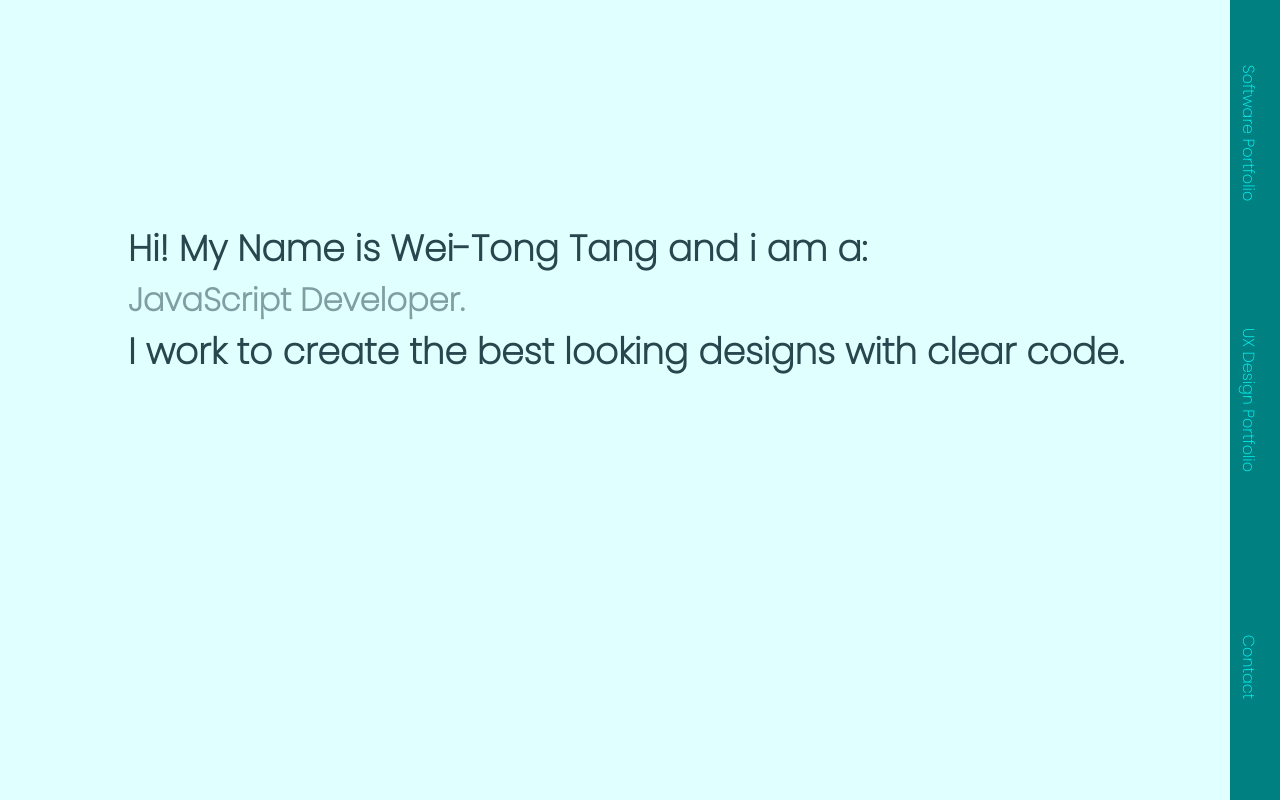
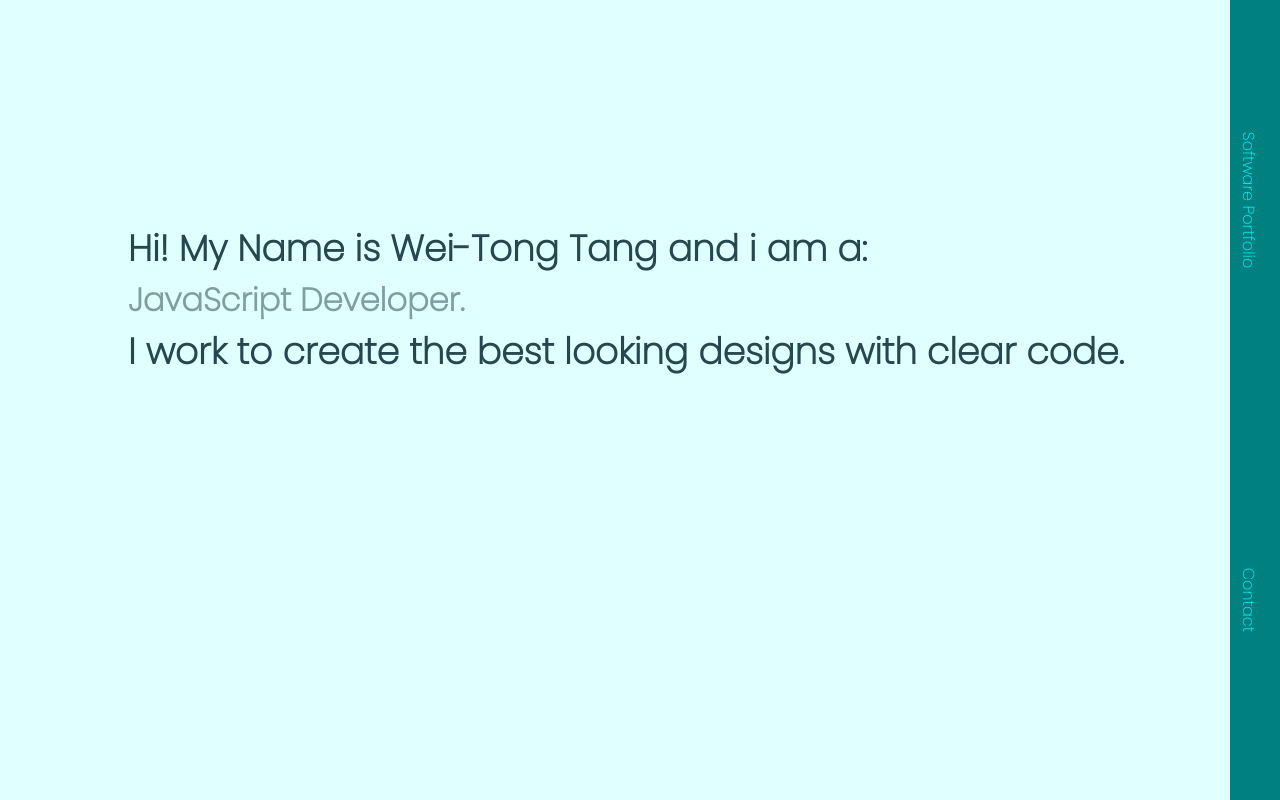
Before and after one commit to wtang98/improved-port, a React (Create React App) app: page / in a window 1280 px wide. Shown: the top 800 px of the page. Built offline with nearby package versions, Linux system fonts and the light colour scheme.

Commit message:
removed empty UX Portfolio

```diff
--- a/src/componenets/nav/nav.jsx
+++ b/src/componenets/nav/nav.jsx
@@ -31,9 +31,9 @@ const Nav = (props) => {
             <div className="nav__software" onClick={toggleSofwarePop}>
                 Software Portfolio
             </div>
-            <div className="nav__ux" onClick={toggleUxPop}>
+            {/* <div className="nav__ux" onClick={toggleUxPop}>
                 UX Design Portfolio
-            </div>
+            </div> */}
             <div className="nav__about" onClick={toggleAboutPop}>
                 Contact
             </div>
@@ -43,9 +43,9 @@ const Nav = (props) => {
             <div className={aboutState ? "aboutOn":"aboutOff"}>
                 <AboutPop toggleAboutPop={toggleAboutPop}/>
             </div>
-            <div className={uxState ? "uxOn":"uxOff"}>
+            {/* <div className={uxState ? "uxOn":"uxOff"}>
                 <UXPop toggleUxPop={toggleUxPop}/>
-            </div>
+            </div> */}
         </div>
     )
 }
```
